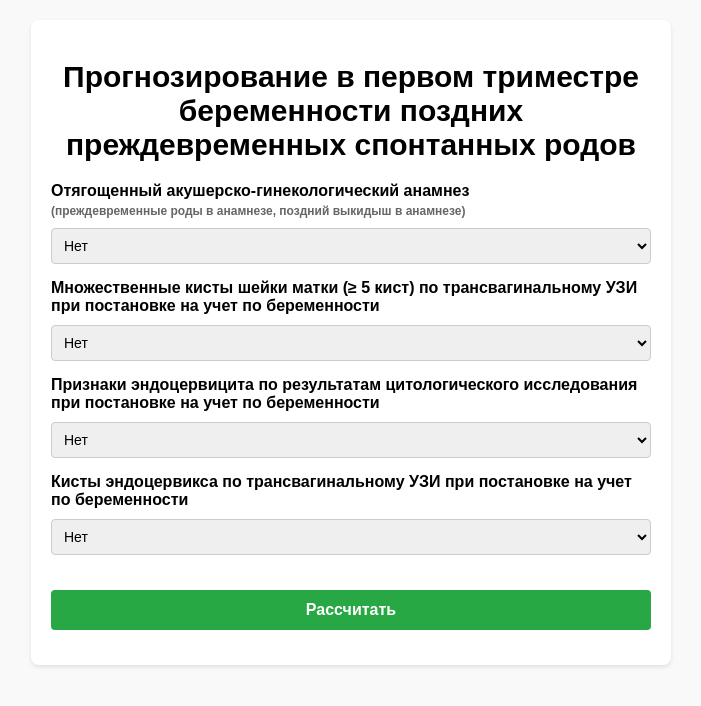
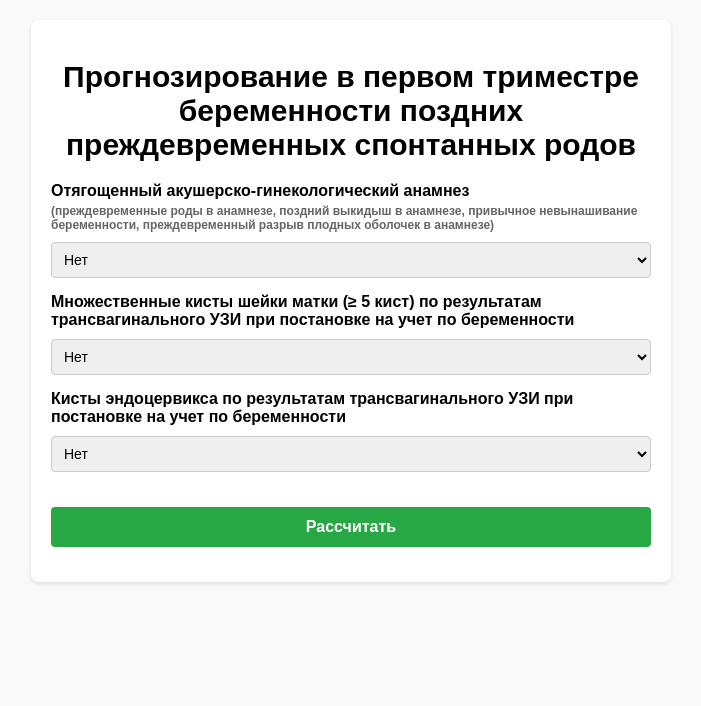
Before and after one commit to TatianaRyzhova/zoya-calculator-one, a React (Create React App) app: page / in a window 1280 px wide. Shown: the top 706 px of the page, without its empty margins (289-990 px from the left). Built offline with nearby package versions, Linux system fonts and the light colour scheme.

Commit message:
new cganges

```diff
--- a/src/App.js
+++ b/src/App.js
@@ -6,7 +6,7 @@ function App() {
     one: 0,
     two: 0,
     three: 0,
-    four: ''
+    // four: ''
   });
   const [result, setResult] = useState(null);
   const [risk, setRisk] = useState('');
@@ -22,10 +22,11 @@ function App() {
     //   return;
     // }
 
-    const z = (-1.968) - 0.222 * values.one + 1.766 * values.two - 0.221 * values.three + 3.037 * values.four;
+    // const z = (-1.968) - 0.222 * values.one + 1.766 * values.two - 0.221 * values.three + 3.037 * values.four;
+    const z = -3.208 + 2.088 * values.one + 2.783 * values.two + 2.381 * values.three;
     const P = (1 / (1 + Math.exp(-z))) * 100;
     setResult(P.toFixed(2));
-    setRisk(P > 45.0 ? 'Высокий риск' : 'Низкий риск');
+    setRisk(P > 30.4 ? 'Высокий риск' : 'Низкий риск');
   };
 
   return (
@@ -36,7 +37,7 @@ function App() {
       <div className="form-group">
         <label>
           Отягощенный акушерско-гинекологический анамнез
-          <span className="description">(преждевременные роды в анамнезе, поздний выкидыш в анамнезе)</span>
+          <span className="description">(преждевременные роды в анамнезе, поздний выкидыш в анамнезе, привычное невынашивание беременности, преждевременный разрыв плодных оболочек в анамнезе)</span>
         </label>
         <select name="one" value={values.one} onChange={handleChange}>
           <option value={0}>Нет</option>
@@ -46,7 +47,7 @@ function App() {
 
       <div className="form-group">
         <label>
-          Множественные кисты шейки матки (≥ 5 кист) по трансвагинальному УЗИ при постановке на учет по беременности
+          Множественные кисты шейки матки (≥ 5 кист) по результатам трансвагинального УЗИ при постановке на учет по беременности
           {/* <span className="description">(истмико-цервикальная недостаточность в предыдущую беременность, разрыв шейки матки в анамнезе, два и более инструментальных расширения цервикального канала в анамнезе, конизация или расширенная эксцизия шейки матки в анамнезе, лазерная вапоризация шейки матки в анамнезе)</span> */}
         </label>
         <select name="two" value={values.two} onChange={handleChange}>
@@ -57,25 +58,13 @@ function App() {
 
       <div className="form-group">
         <label>
-          Признаки эндоцервицита по результатам цитологического исследования при постановке на учет по беременности
+          Кисты эндоцервикса по результатам трансвагинального УЗИ при постановке на учет по беременности
           {/* <span className="description">(рецидивирующий бактериальный вагиноз, острый вагинит, цервицит, инфекции мочевыводящих путей, бессимптомная бактериурия)</span> */}
         </label>
         <select name="three" value={values.three} onChange={handleChange}>
           <option value={0}>Нет</option>
           <option value={1}>Да</option>
         </select>
-      </div>
-
-      <div className="form-group">
-        <label>
-          Кисты эндоцервикса по трансвагинальному УЗИ при постановке на учет по беременности
-          {/* <span className="description">(количество клеток в поле зрения)</span> */}
-        </label>
-        <select name="four" value={values.four} onChange={handleChange}>
-          <option value={0}>Нет</option>
-          <option value={1}>Да</option>
-        </select>
-        {/* <input type="number" name="four" value={values.four} onChange={handleChange} className="input-field" required/> */}
       </div>
 
       <button className="calculate-button" onClick={calculate}>Рассчитать</button>
```
